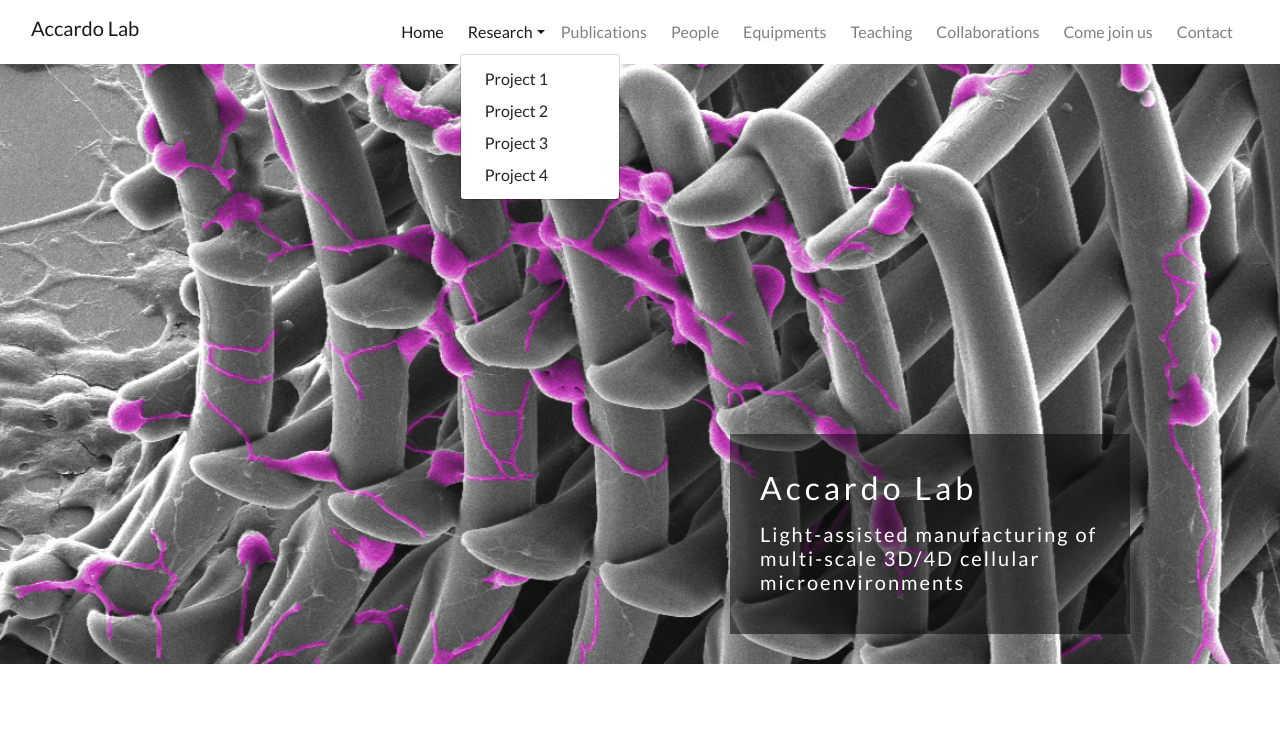
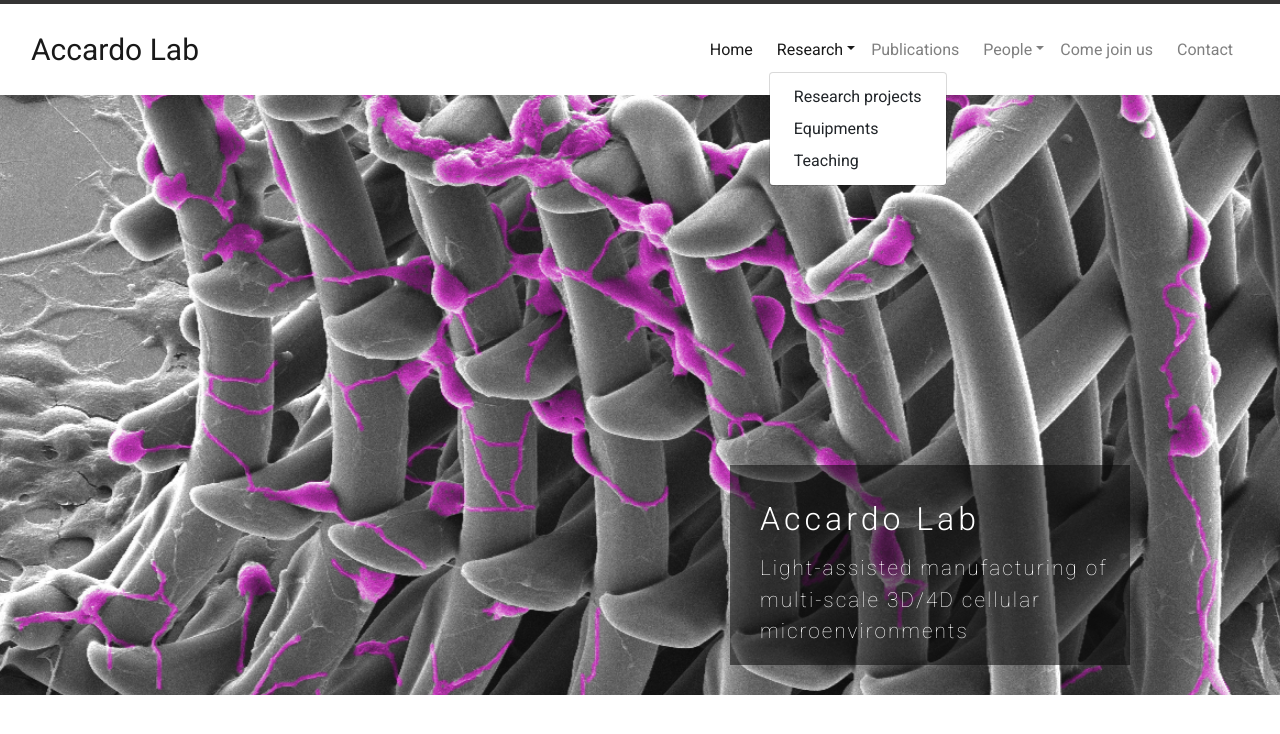
Before and after one commit to VictoriaShalabaeva/Accardo-Lab, a plain HTML site: page index.html in a window 1280 px wide. Both pictures are taken after a click on the button "Research". Drawn offline with nearby package versions, Linux system fonts and the light colour scheme.

Commit message:
Added styling for navbar and front-image

```diff
--- a/assets/css/style.css
+++ b/assets/css/style.css
@@ -1,5 +1,20 @@
 body{
-    font-family: 'Lato', sans-serif;
+    font-family: 'Roboto', sans-serif;
+}
+
+.navbar-style{
+    border-top: 4px solid rgb(53, 52, 52);
+    padding-top: 10px;
+    padding-bottom: 10px;
+}
+
+.navbar-brand{
+    font-weight: 400;
+    font-size: 30px;
+}
+
+.navbar-brand a{
+    color: #313131;
 }
 
 #scaffold-image{
@@ -28,15 +43,10 @@ body{
   }
 }
 
-/* #cover-text, #cover-text h2{
-  color: #ffffff;
-} */
-
-
-
 #cover-text{
   font-size: 130%;
   letter-spacing: 2px;
+  font-weight: 200;
 
   width:400px;
   height:200px;
@@ -56,6 +66,21 @@ body{
 
 #cover-text h2{
   letter-spacing: 4px;
-  font-weight: 400;
+  font-weight: 300;
   margin-bottom: 15px;
 }
+
+@media screen and (max-width: 943px){
+  #cover-text{
+  left: 0px;
+  width:300px;
+  height:150px;
+  padding-top: 15px;
+  font-size: 100%;
+  letter-spacing: 1px;
+  }
+
+  #scaffold-image, #image-outer{
+      height: 50vh;
+  }
+}
--- a/index.html
+++ b/index.html
@@ -11,14 +11,16 @@
     <link rel="preconnect" href="https://fonts.gstatic.com">
     <link href="https://fonts.googleapis.com/css2?family=Lato:wght@100;300;400;700;900&display=swap" rel="stylesheet">
     <link rel="stylesheet" href="assets/css/style.css">
+    <link rel="preconnect" href="https://fonts.gstatic.com">
+    <link href="https://fonts.googleapis.com/css2?family=Raleway:wght@100;200;300;400;500;600;700;800;900&display=swap" rel="stylesheet">
 </head>
 
 <body>
 
    <header>
-        <div class="container-fluid">
+        <div class="container-fluid navbar-style">
             <nav class="navbar navbar-light navbar-expand-lg">
-                <a href="/" class="navbar-brand h1">Accardo Lab</a>
+                <a href="/" class="navbar-brand">Accardo Lab</a>
                 <button class="navbar-toggler ml-auto" type="button" data-toggle="collapse" data-target="#navbarNavDropdown" aria-controls="navbarNavDropdown" aria-expanded="false" aria-label="Toggle navigation">
                     <span class="navbar-toggler-icon"></span>
                 </button>
@@ -28,17 +30,20 @@
                         <li class="nav-item dropdown">
                             <a class="nav-link dropdown-toggle" href="#" id="navbarDropdownMenuLink" role="button" data-toggle="dropdown" aria-haspopup="true" aria-expanded="false">Research</a>
                             <div class="dropdown-menu" aria-labelledby="navbarDropdownMenuLink">
-                                <a class="dropdown-item" href="#">Project 1</a>
-                                <a class="dropdown-item" href="#">Project 2</a>
-                                <a class="dropdown-item" href="#">Project 3</a>
-                                <a class="dropdown-item" href="#">Project 4</a>
+                                <a class="dropdown-item" href="#">Research projects</a>
+                                <a class="dropdown-item" href="#">Equipments</a>
+                                <a class="dropdown-item" href="#">Teaching</a>
                             </div>
                         </li>
                         <li class="nav-item mr-2"><a class="nav-link" href="/about">Publications</a></li>
-                        <li class="nav-item mr-2"><a class="nav-link" href="/about">People</a></li>
-                        <li class="nav-item mr-2"><a class="nav-link" href="/about">Equipments</a></li>
-                        <li class="nav-item mr-2"><a class="nav-link" href="/about">Teaching</a></li>
-                        <li class="nav-item mr-2"><a class="nav-link" href="/about">Collaborations</a></li>
+                        <li class="nav-item dropdown">
+                            <a class="nav-link dropdown-toggle" href="#" id="navbarDropdownMenuLink" role="button" data-toggle="dropdown" aria-haspopup="true" aria-expanded="false">People</a>
+                            <div class="dropdown-menu" aria-labelledby="navbarDropdownMenuLink">
+                                <a class="dropdown-item" href="#">Our team</a>
+                                <a class="dropdown-item" href="#">Alumni</a>
+                                <a class="dropdown-item" href="#">Collaborations</a>
+                            </div>
+                        </li>
                         <li class="nav-item mr-2"><a class="nav-link" href="/about">Come join us</a></li>
                         <li class="nav-item mr-2"><a class="nav-link" href="/about">Contact</a></li>
                     </ul>
@@ -50,7 +55,7 @@
             <div id="scaffold-image"></div>
             <div id="cover-text">
                 <h2>Accardo Lab</h2>
-                <h5>Light-assisted manufacturing of multi-scale 3D/4D cellular microenvironments</h5>
+                <p>Light-assisted manufacturing of multi-scale 3D/4D cellular microenvironments<p>
             </div>
         </section>
 
```
